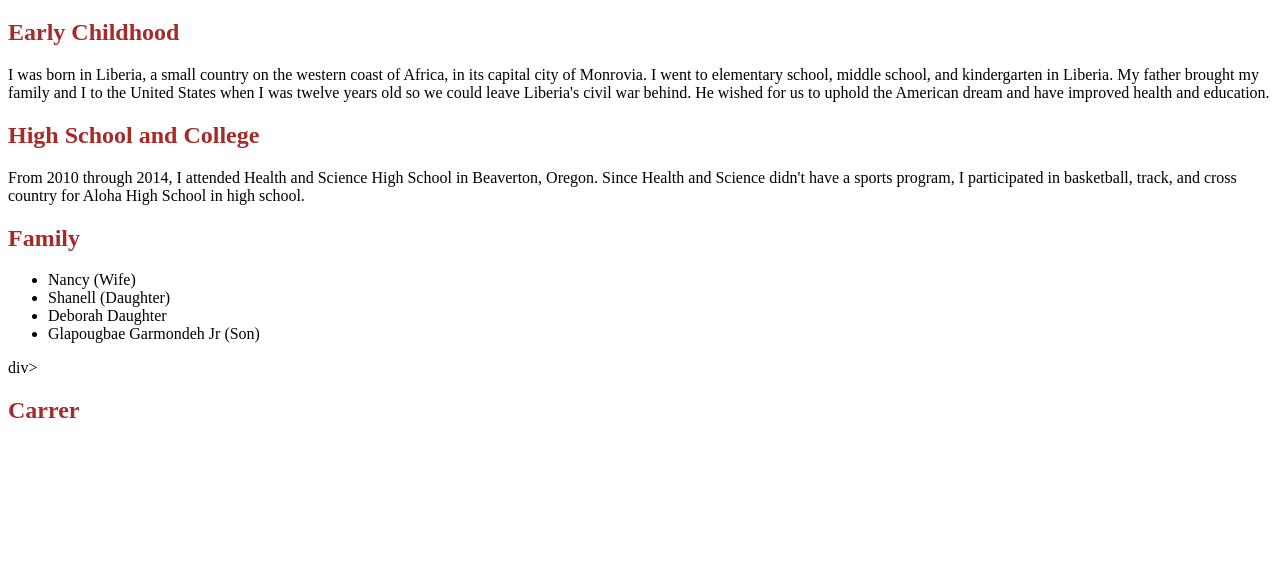
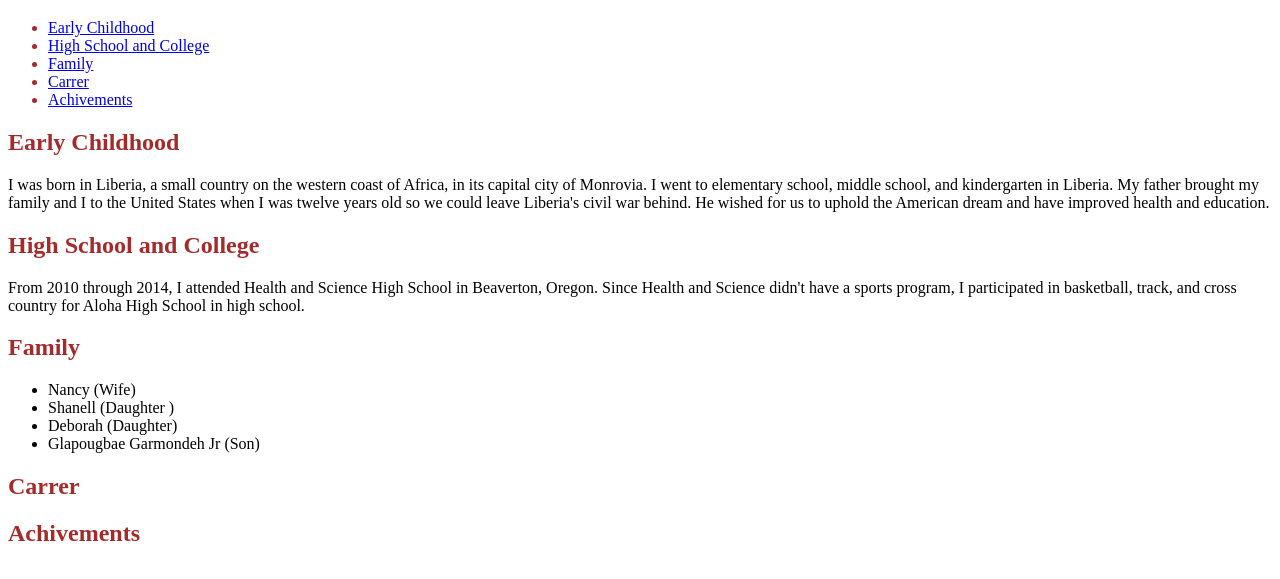
Before and after one commit to KC-LC101-June-22/js-assignment-4-html-me-something-ggarmondeh, a website: page index.html in a window 1280 px wide. Shown: the part 61-640 px from the top of the page. Drawn offline with Linux system fonts and the light colour scheme.

Commit message:
index.html

```diff
--- a/index.html
+++ b/index.html
@@ -2,11 +2,37 @@
 <html>
    <head>
       <title>My Story</title>
+
    </head>
 
    <body>
     <div>
-        <h1 style="color: brown;">My Story</h1>
+        <header style="color: brown;">
+            <h1>My Story</h1>
+            <ul>
+                <li>
+                    <a href="#Early Childhood">Early Childhood</a>
+
+                </li>
+                <li>
+                    <a href="#High School and College">High School and College</a>
+
+                </li>
+                <li>
+                    <a href="#Family">Family</a>
+
+                </li>
+                <li>
+                    <a href="#Carrer">Carrer</a>
+
+                </li>
+                <li>
+                    <a href="#Achivements">Achivements</a>
+
+                </li>
+
+            </ul>
+        </header>
     </div>
     <div>
         <h2 style="color: brown;">Early Childhood</h2>
@@ -35,25 +61,38 @@
          <p>
             <ul>
                 <li>
-                Nancy   (Wife)
+                Nancy  (Wife)
                </li>
                <li>
-                Shanell    (Daughter)
+                Shanell    (Daughter )
                </li>
-               <li>Deborah  Daughter</li>
+               <li>
+                   Deborah  (Daughter)
+
+               </li>
                <li>Glapougbae Garmondeh Jr  (Son)
                </li>
                </ul>
          </p>
     </div>
-
-div>
+    <div>
         <h2 style="color: brown;">
           Carrer
          </h2>
+
          <p>
 
          </p>
     </div>
+    <div>
+        <h2 style="color: brown;">
+            Achivements
+         </h2>
+
+         <p>
+
+         </p>
+    </div>
+
    </body>
 </html>
```
